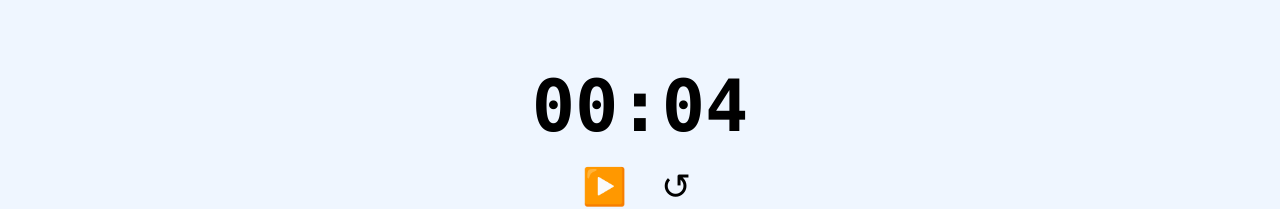
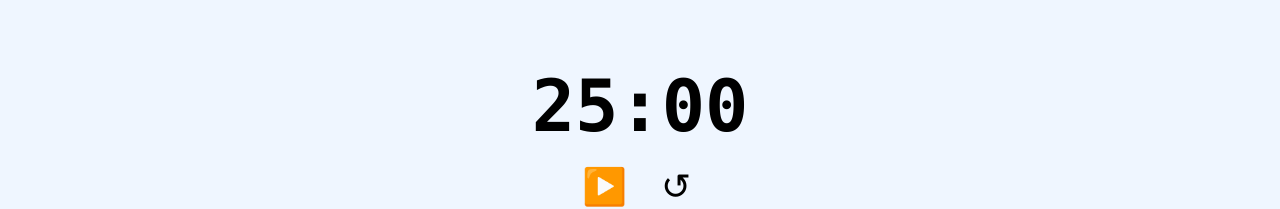
Before and after one commit to bigdragon0610/pomodoro-sanpo, a React (Create React App) app: page / in a window 1280 px wide. Shown: the part 222-431 px from the top of the page. Built offline with nearby package versions, Linux system fonts and the light colour scheme.

Commit message:
テスト用の変数を修正

```diff
--- a/src/App.tsx
+++ b/src/App.tsx
@@ -1,7 +1,7 @@
 import { useCallback, useEffect, useRef, useState } from 'react'
 
-const POMODORO_TIME = 4
-const MAX_DISTANCE = 50
+const POMODORO_TIME = 60 * 25
+const MAX_DISTANCE = 500
 
 const calculateDistance = (
   initialLatitude: number,
@@ -103,7 +103,7 @@ function App() {
             newPosition.coords.latitude,
             positionRef.current.coords.longitude,
             newPosition.coords.longitude
-          ) + 10
+          )
         )
         if (dif >= 10) {
           distanceRef.current += dif
@@ -130,7 +130,7 @@ function App() {
     if (!isWalking) {
       return
     }
-    intervalRef.current = setInterval(updateDistance, 3000)
+    intervalRef.current = setInterval(updateDistance, 30000)
   }, [isWalking, updateDistance])
 
   return (
```
